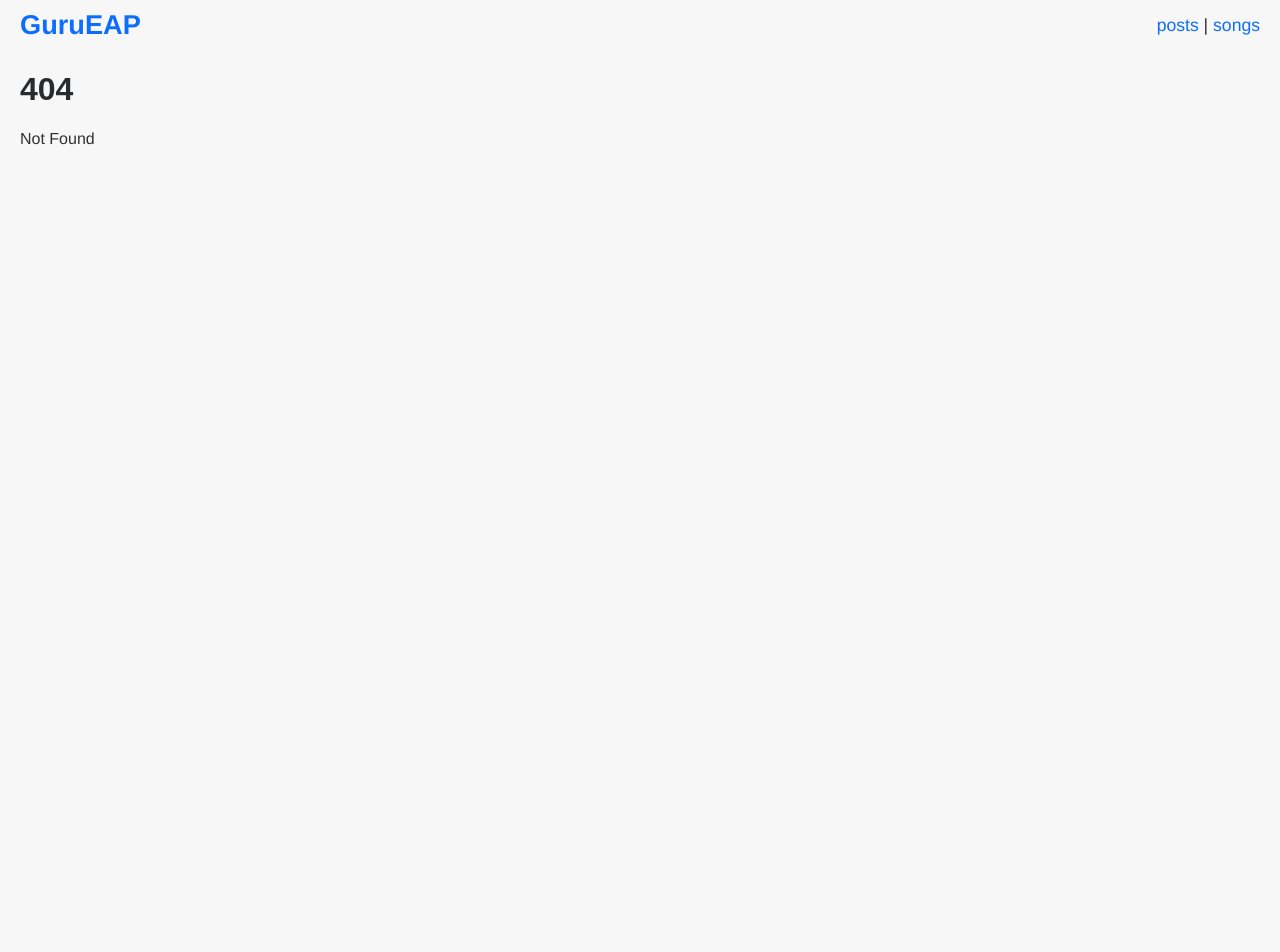
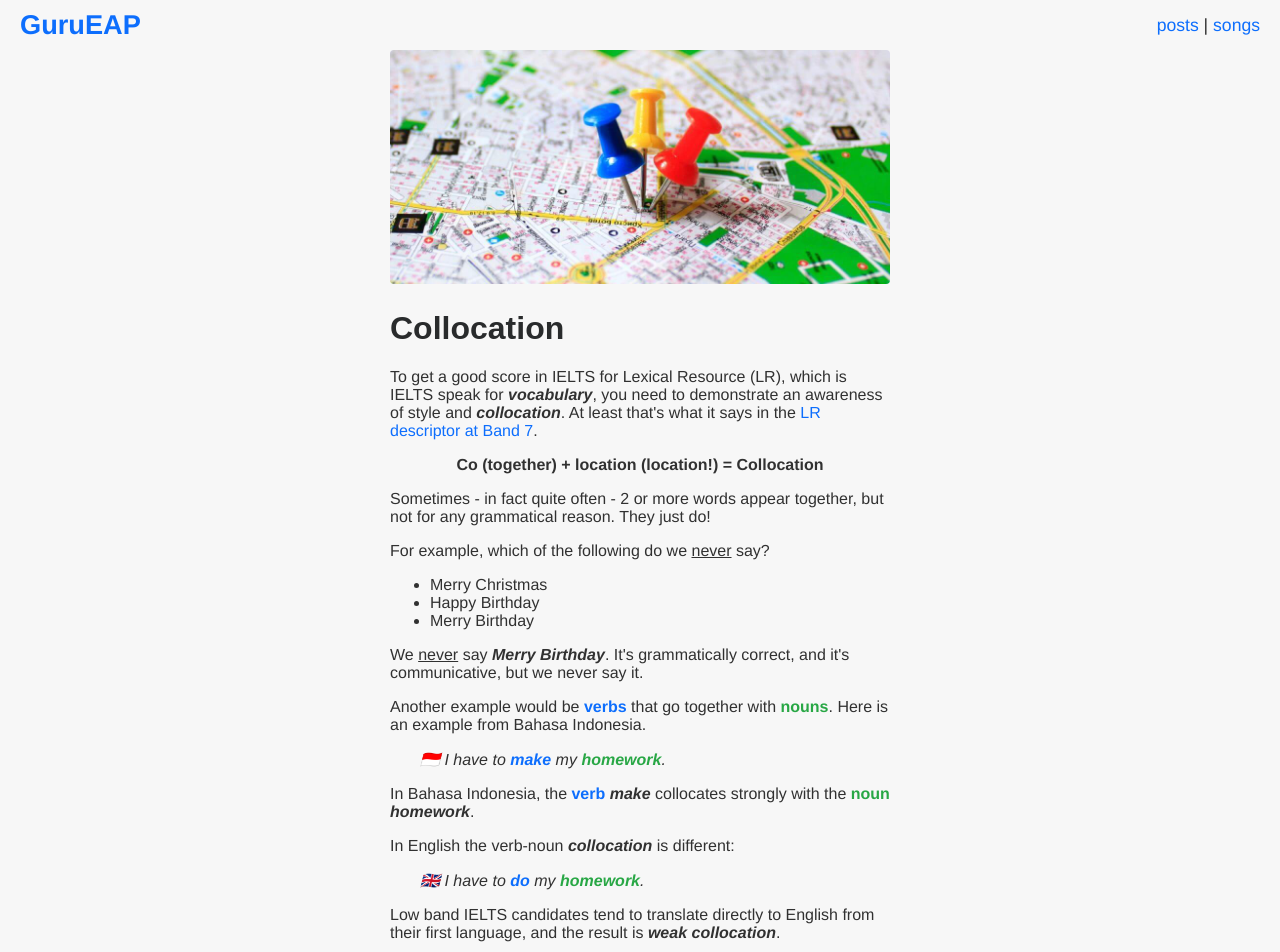
Before and after one commit to boltonsteve/gurueap, a SvelteKit app: page /posts/collocation in a window 1280 px wide. Before the commit this address had no page. Shown: the top 952 px of the page. Before the commit the page ends 800 px from the top, so only its background shows below. Built offline with nearby package versions, Linux system fonts and the light colour scheme.

Commit message:
collocation

```diff
--- /dev/null
+++ b/src/routes/posts/collocation/+page.svelte
@@ -0,0 +1,48 @@
+<script>
+    import { flagIndo, flagUk } from '$lib/flags.js'
+</script>
+
+<svelte:head>
+    <title>Collocation</title>
+</svelte:head>
+
+<div class="mb-3 mw-500">
+
+    <img src="/img/location.jpg" class="img-fluid rounded" alt="location">
+
+    <h1>Collocation</h1>
+
+    <p>To get a good score in IELTS for Lexical Resource (LR), which is IELTS speak for <b><i>vocabulary</i></b>, you need to demonstrate an awareness of style and <b><i>collocation</i></b>. At least that's what it says in the <a href="../posts/ielts-descriptors" target="_blank">LR descriptor at Band 7</a>.</p>
+
+    <p class="font-weight-bold text-center">Co (together) + location (location!) = Collocation</p>
+
+    <p>Sometimes - in fact quite often - 2 or more words appear together, but not for any grammatical reason. They just do!</p>
+
+    <p>For example, which of the following do we <span class="uli">never</span> say?</p>
+
+    <ul>
+        <li>Merry Christmas</li>
+        <li>Happy Birthday</li>
+        <li>Merry Birthday</li>
+    </ul>
+
+    <p>We <span class="uli">never</span> say <b><i>Merry Birthday</i></b>. It's grammatically correct, and it's communicative, but we never say it.</p>
+
+    <p>Another example would be <span class="font-weight-bold text-primary">verbs</span> that go together with <span class="font-weight-bold text-success">nouns</span>. Here is an example from Bahasa Indonesia.</p>
+
+    <p class="font-italic ml-3">{@html flagIndo} I have to <span class="font-weight-bold text-primary">make</span> my <span class="font-weight-bold text-success">homework</span>.</p>
+
+    <p>In Bahasa Indonesia, the <span class="font-weight-bold text-primary">verb</span> <b><i>make</i></b> collocates strongly with the <span class="font-weight-bold text-success">noun</span> <b><i>homework</i></b>.</p>
+
+    <p>In English the verb-noun <b><i>collocation</i></b> is different:</p>
+
+    <p class="font-italic ml-3">{@html flagUk} I have to <span class="font-weight-bold text-primary">do</span> my <span class="font-weight-bold text-success">homework</span>.</p>
+
+    <p>Low band IELTS candidates tend to translate directly to English from their first language, and the result is <b><i>weak collocation</i></b>.</p>
+
+    <p>High band candidates tend to <i>think</i> more <i>in English</i>, and as a result they have in their minds chunks of language that include <b><i>strong collocation</i></b>. Mostly these are acquired through reading. Indeed, regular reading is the best way to acquire <b><i>strong collocation</i></b>.</p>
+
+    <p class="font-weight-bold">Go do some reading!</p>
+
+
+</div>
--- a/src/routes/posts/usage/+page.svelte
+++ b/src/routes/posts/usage/+page.svelte
@@ -1,9 +1,10 @@
 <svelte:head>
     <title>Usage / Use / Utilise</title>
 </svelte:head>
+
 <div class="mb-3 mw-500">
 
-    <img src="/img/ed-tech.png" class="img-fluid" alt="ed tech">
+    <img src="/img/ed-tech.png" class="img-fluid rounded" alt="ed tech">
 
     <h1><i>Use</i> or <i>Usage</i></h1>
 
```
Also changed, not shown: src/routes/posts/ielts-descriptors/+page.svelte (+5 -2 lines), src/lib/links.js, static/img/location.jpg (added).
